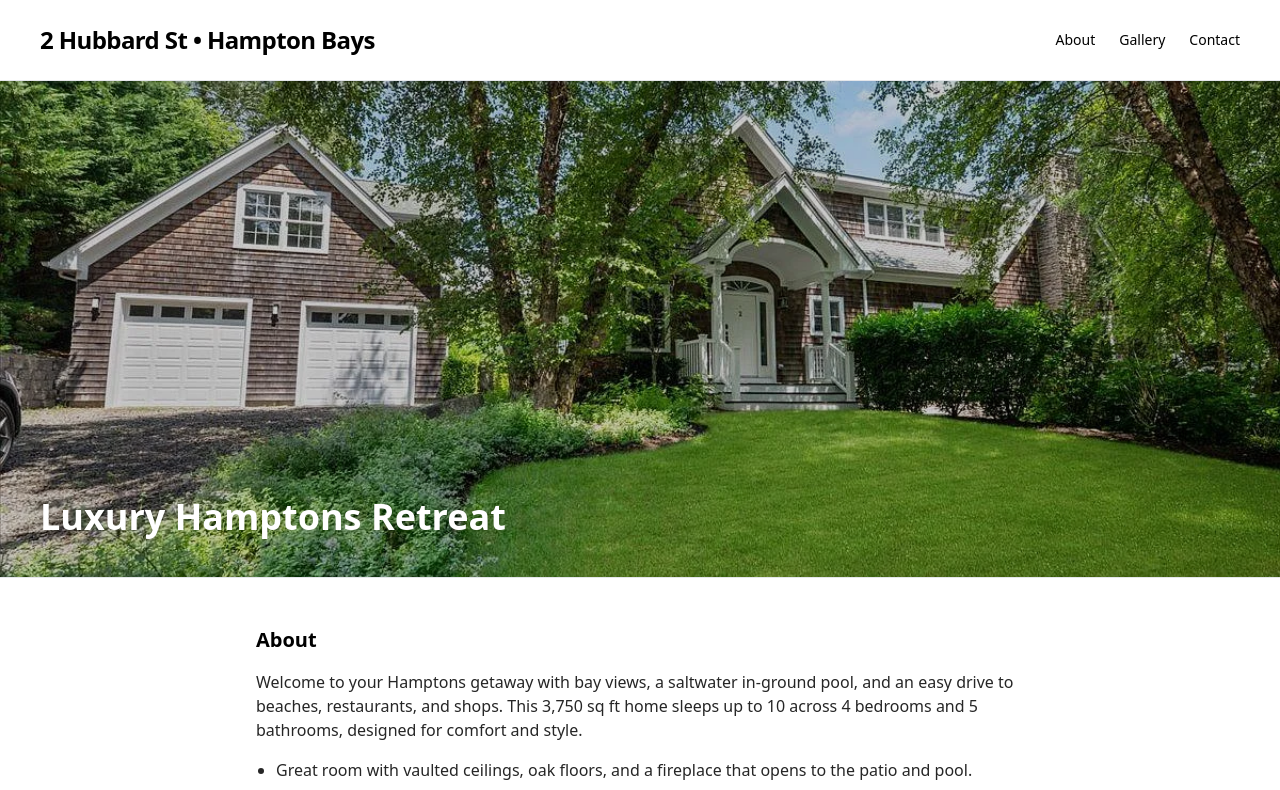
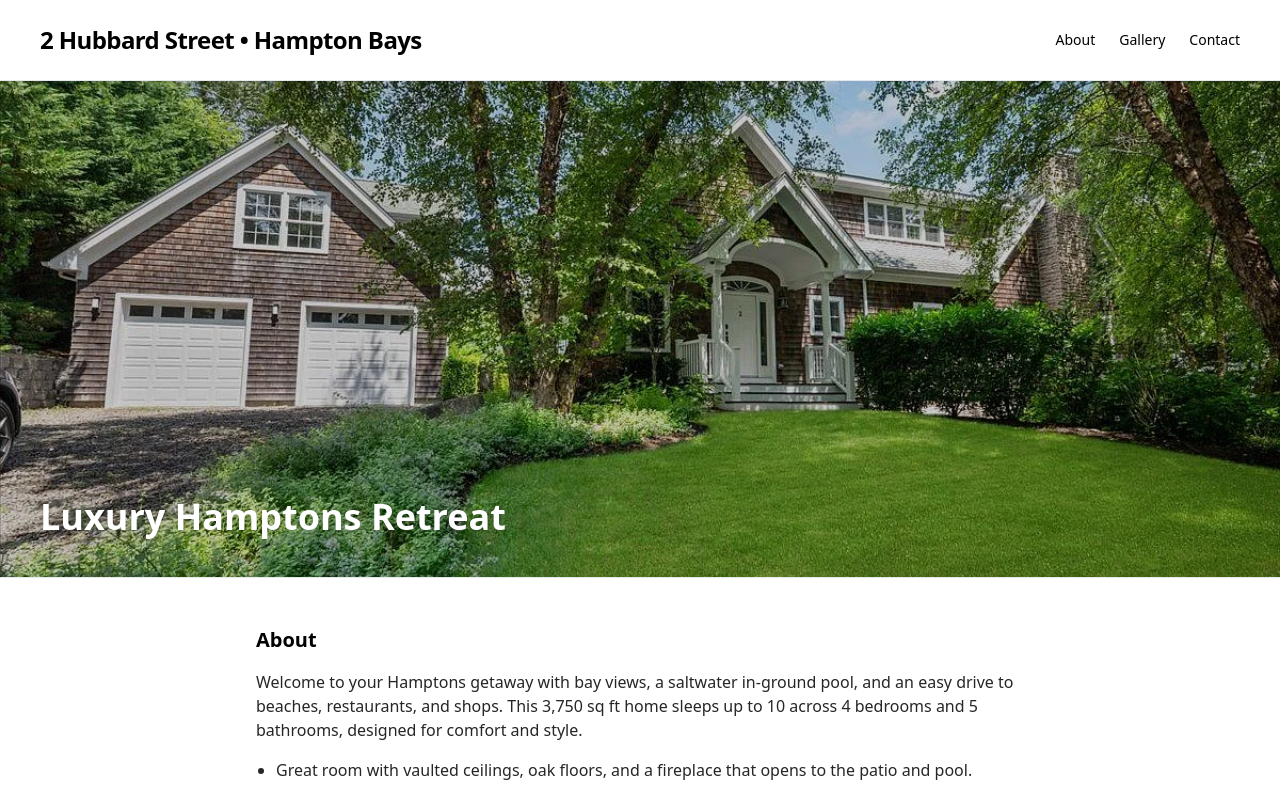
Before and after one commit to maxviens44/hampton-bays-rental, a React (Vite) app: page / in a window 1280 px wide. Shown: the top 790 px of the page. Built offline with nearby package versions, Linux system fonts and the light colour scheme; the HTML template or start-up script is replaced by a standard one.

Commit message:
Update App.jsx

```diff
--- a/src/App.jsx
+++ b/src/App.jsx
@@ -79,7 +79,7 @@ export default function App() {
       <header className="px-6 md:px-10 py-6 border-b">
         <div className="max-w-7xl mx-auto flex items-center justify-between">
           <h1 className="text-xl md:text-2xl font-semibold tracking-tight">
-            2 Hubbard St • Hampton Bays
+            2 Hubbard Street • Hampton Bays
           </h1>
           <nav className="hidden md:flex items-center gap-6 text-sm">
             <a href="#about" className="hover:underline">About</a>
```
